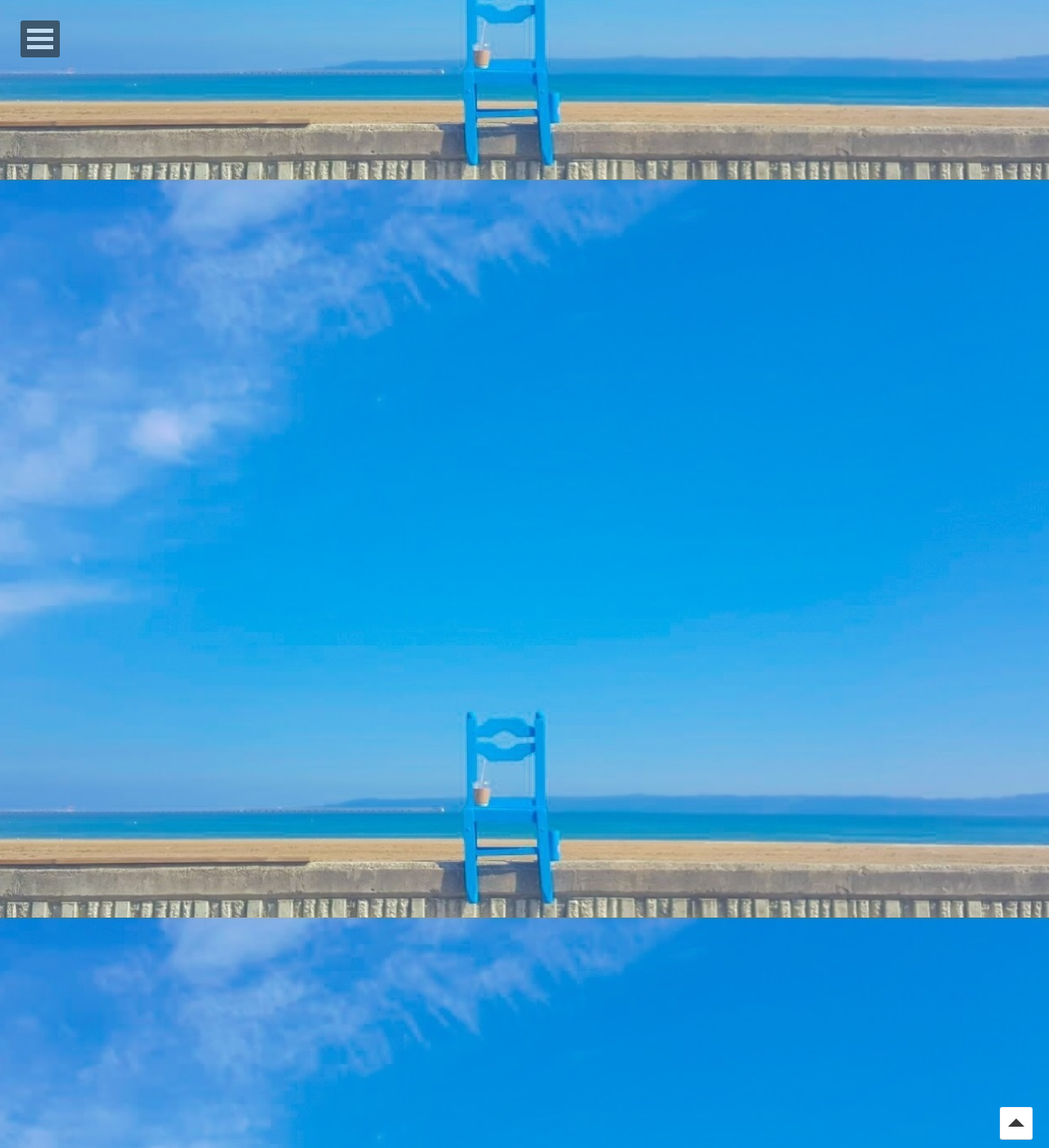
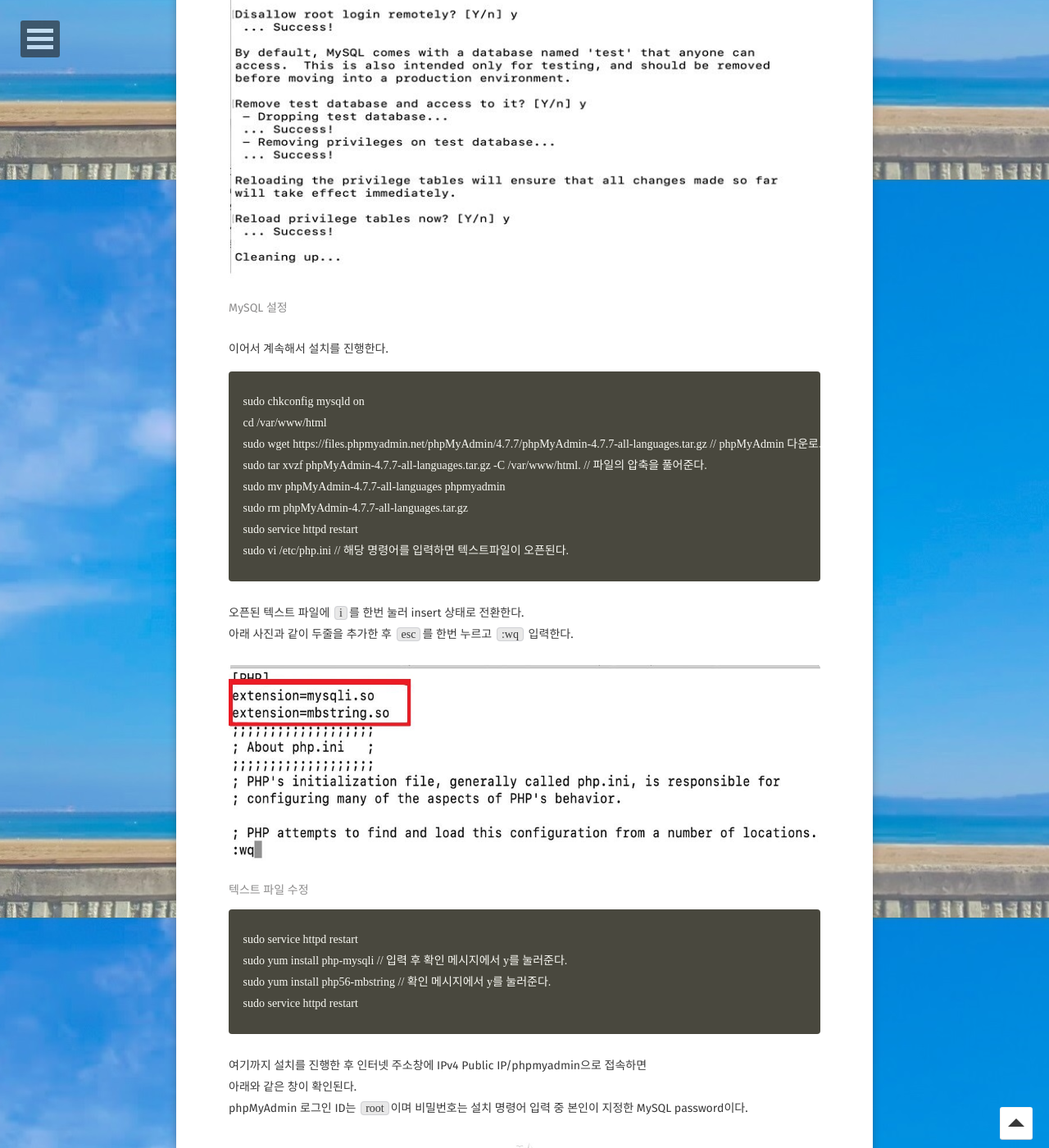
Before and after one commit to kangyechan/kangyechan.github.io, a Jekyll site: the page built from _posts/2019-01-07-aws-ec2-server-linux.md, in a window 1280 px wide and 1400 px high, scrolled down 5181 px. Shown: the whole window at 82% size. Built offline with Jekyll 4.4.1, drawn with Linux system fonts in a browser that asks for light colours; some web fonts are replaced; some of the changed text lies outside the part shown.

Commit message:
ec2 linux

```diff
--- a/_posts/2019-01-07-aws-ec2-server-linux.md
+++ b/_posts/2019-01-07-aws-ec2-server-linux.md
@@ -56,7 +56,7 @@ AWS 인스턴스 상태에서 연결하기 위한 DNS서버를 받는다.
  sudo service httpd start // ok 메시지가 확인된다.
 {% endhighlight %}
 
-위의 명령어를 순서대로 진행한 후 나의 AWS EC2 인스턴스 목록의 IPv4 Public IP를 주소창에 입력한다.
+위의 명령어를 순서대로 진행한 후 나의 AWS EC2 인스턴스 목록의 `IPv4 Public IP`를 주소창에 입력한다.
 
 <figure>
 	<a href="{{site.url}}/assets/img/aws/ec2_linux/server_4.JPG"><img src="{{site.url}}/assets/img/aws/ec2_linux/server_4.JPG"></a>
@@ -91,3 +91,59 @@ AWS 인스턴스 상태에서 연결하기 위한 DNS서버를 받는다.
  find /var/www -type f -exec sudo chmod 0664 {} +
  echo "<?php phpinfo() ?>" > /var/www/html/phpinfo.php
 {% endhighlight %}
+
+여기까지 진행한 후 인터넷 주소창에 `IPv4 Public IP/phpinfo.php`를 입력한다.
+php에 대한 정보들을 확인하는 창이 나오면 맞게 진행되고 있음을 알 수 있다.
+phpinfo파일은 테스트 파일이기 때문에 이어서 remove를 진행한 후 나머지를 설치한다.
+
+{% highlight html %}
+ rm /var/www/html/phpinfo.php
+ sudo service mysqld start
+ sudo mysql_secure_installation // 명령어를 입력하면 나오는 화면은 아래와 같다.
+{% endhighlight %}
+
+Set root password? [Y/n]에서 `Y`를 입력한 후
+자신이 서버의 MySQL에서 사용할 비밀번호를 입력한다.
+(비밀번호 입력은 화면에 표시되지 않는다. * 오타 주의)
+나머지는 모두 `Y`를 눌러서 설정하면 된다.
+
+<figure>
+	<a href="{{site.url}}/assets/img/aws/ec2_linux/server_6.JPG"><img src="{{site.url}}/assets/img/aws/ec2_linux/server_6.JPG"></a>
+	<figcaption>MySQL 설정</figcaption>
+</figure>
+
+이어서 계속해서 설치를 진행한다.
+
+{% highlight html %}
+ sudo chkconfig mysqld on
+ cd /var/www/html
+ sudo wget https://files.phpmyadmin.net/phpMyAdmin/4.7.7/phpMyAdmin-4.7.7-all-languages.tar.gz // phpMyAdmin 다운로드
+ sudo tar xvzf phpMyAdmin-4.7.7-all-languages.tar.gz -C /var/www/html. // 파일의 압축을 풀어준다.
+ sudo mv phpMyAdmin-4.7.7-all-languages phpmyadmin
+ sudo rm phpMyAdmin-4.7.7-all-languages.tar.gz
+ sudo service httpd restart
+ sudo vi /etc/php.ini // 해당 명령어를 입력하면 텍스트파일이 오픈된다.
+{% endhighlight %}
+
+오픈된 텍스트 파일에 `i`를 한번 눌러 insert 상태로 전환한다.
+아래 사진과 같이 두줄을 추가한 후 `esc`를 한번 누르고 `:wq` 입력한다.
+
+<figure>
+	<a href="{{site.url}}/assets/img/aws/ec2_linux/server_7.JPG"><img src="{{site.url}}/assets/img/aws/ec2_linux/server_7.JPG"></a>
+	<figcaption>텍스트 파일 수정</figcaption>
+</figure>
+
+{% highlight html %}
+ sudo service httpd restart
+ sudo yum install php-mysqli // 입력 후 확인 메시지에서 y를 눌러준다.
+ sudo yum install php56-mbstring // 확인 메시지에서 y를 눌러준다.
+ sudo service httpd restart
+{% endhighlight %}
+
+여기까지 설치를 진행한 후 인터넷 주소창에 IPv4 Public IP/phpmyadmin으로 접속하면
+아래와 같은 창이 확인된다.
+phpMyAdmin 로그인 ID는 `root`이며 비밀번호는 설치 명령어 입력 중 본인이 지정한 MySQL password이다.
+
+<figure>
+	<a href="{{site.url}}/assets/img/aws/ec2_linux/server_8.JPG"><img src="{{site.url}}/assets/img/aws/ec2_linux/server_8.JPG"></a>
+</figure>
```
Also changed, not shown: assets/img/aws/ec2_linux/server_6.JPG (added), assets/img/aws/ec2_linux/server_7.JPG (added), assets/img/aws/ec2_linux/server_8.JPG (added).
